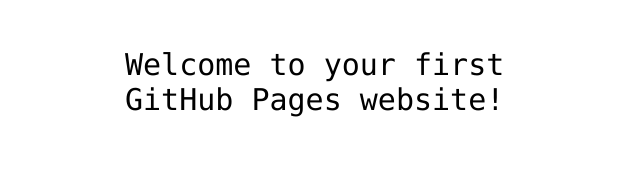
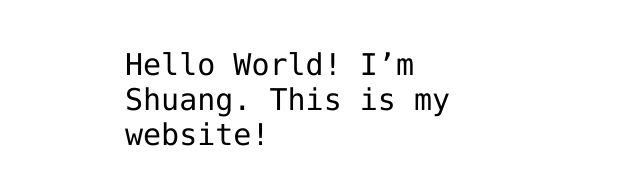
Before and after one commit to snowywsh/snowywsh.github.io, a plain HTML site: page index.html in a window 1280 px wide. Shown: the part 341-526 px from the top of the page, without its empty margins (315-955 px from the left). Drawn offline with Linux system fonts and the light colour scheme.

Commit message:
Update index.html

```diff
--- a/index.html
+++ b/index.html
@@ -12,7 +12,7 @@
 <img src="https://octodex.github.com/images/daftpunktocat-thomas.gif" id="octocat" alt="octocat-gif" />
 
 <!-- Change this code here by copy and pasting your template on line 15 -->
-<p>Welcome to your first GitHub Pages website!</p>
+<p>Hello World! I’m Shuang. This is my website!</p>
 
 </body>
 </html>
```
